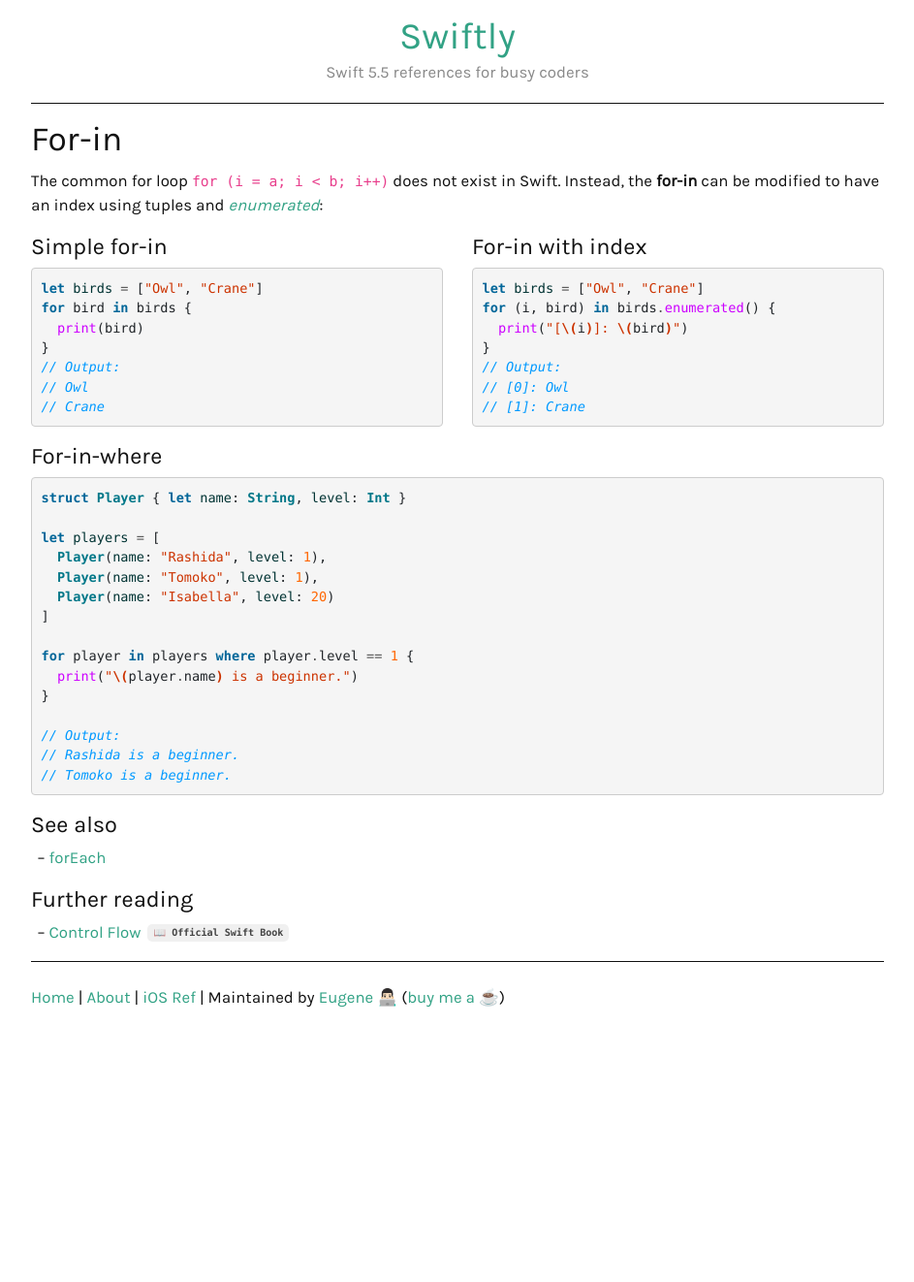
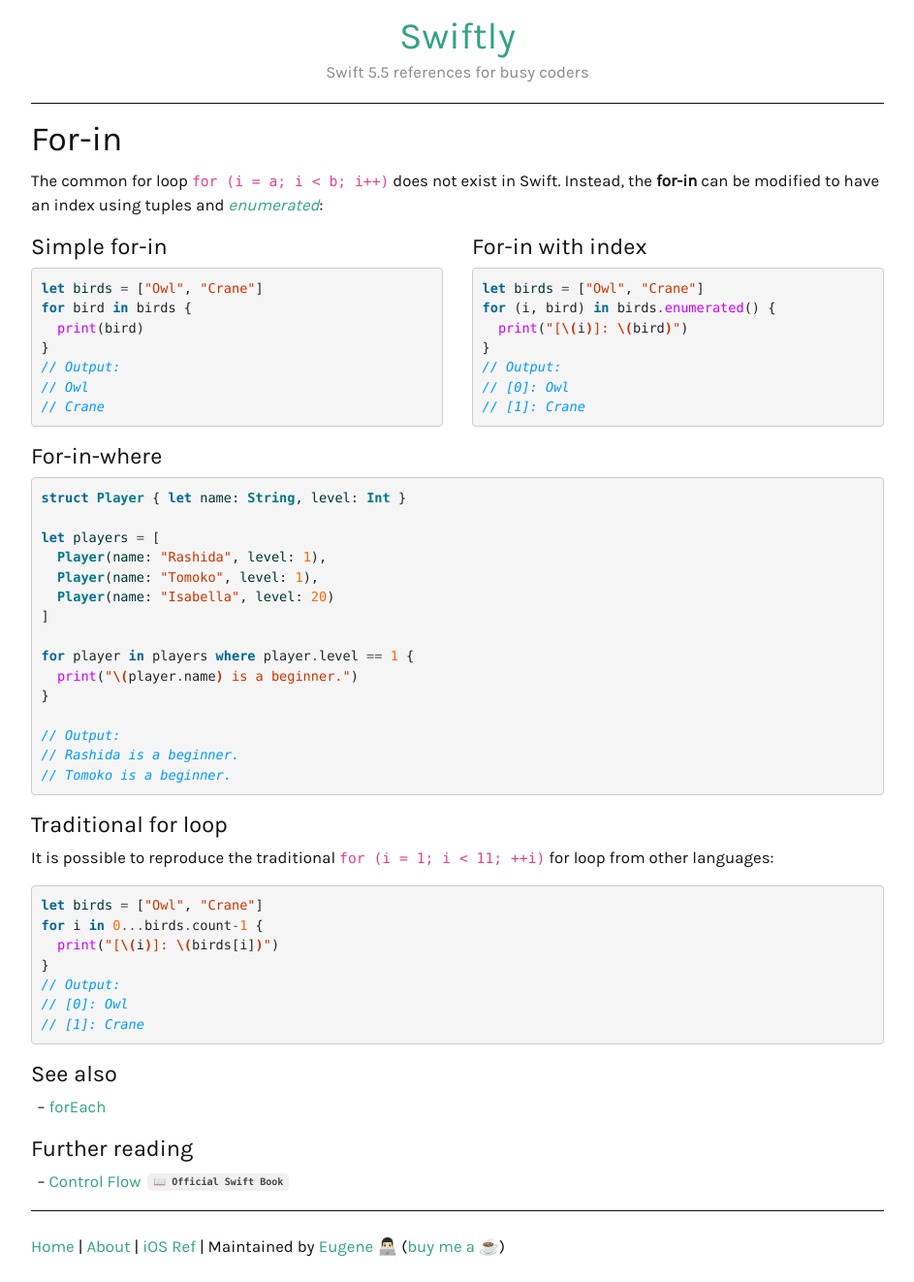
Before and after one commit to ebelinski/swiftly, a Jekyll site: the page built from _guides/for-in.md, in a window 1280 px wide. Shown: the whole page at 97% size, without its empty margins (168-1111 px from the left). Built offline with Jekyll 4.4.1, drawn with Linux system fonts in a browser that asks for light colours; comment, search, counter and statistics services are not loaded; before the commit the page ends 1064 px from its top, so only the background shows below that.

Commit message:
Added traditional for loop.

````diff
--- a/_guides/for-in.md
+++ b/_guides/for-in.md
@@ -59,6 +59,20 @@ for player in players where player.level == 1 {
 // Tomoko is a beginner.
 ```
 
+### Traditional for loop
+
+It is possible to reproduce the traditional `for (i = 1; i < 11; ++i)` for loop from other languages:
+
+```swift
+let birds = ["Owl", "Crane"]
+for i in 0...birds.count-1 {
+  print("[\(i)]: \(birds[i])")
+}
+// Output:
+// [0]: Owl
+// [1]: Crane
+```
+
 ### See also
 
 * [forEach](/foreach)
````
